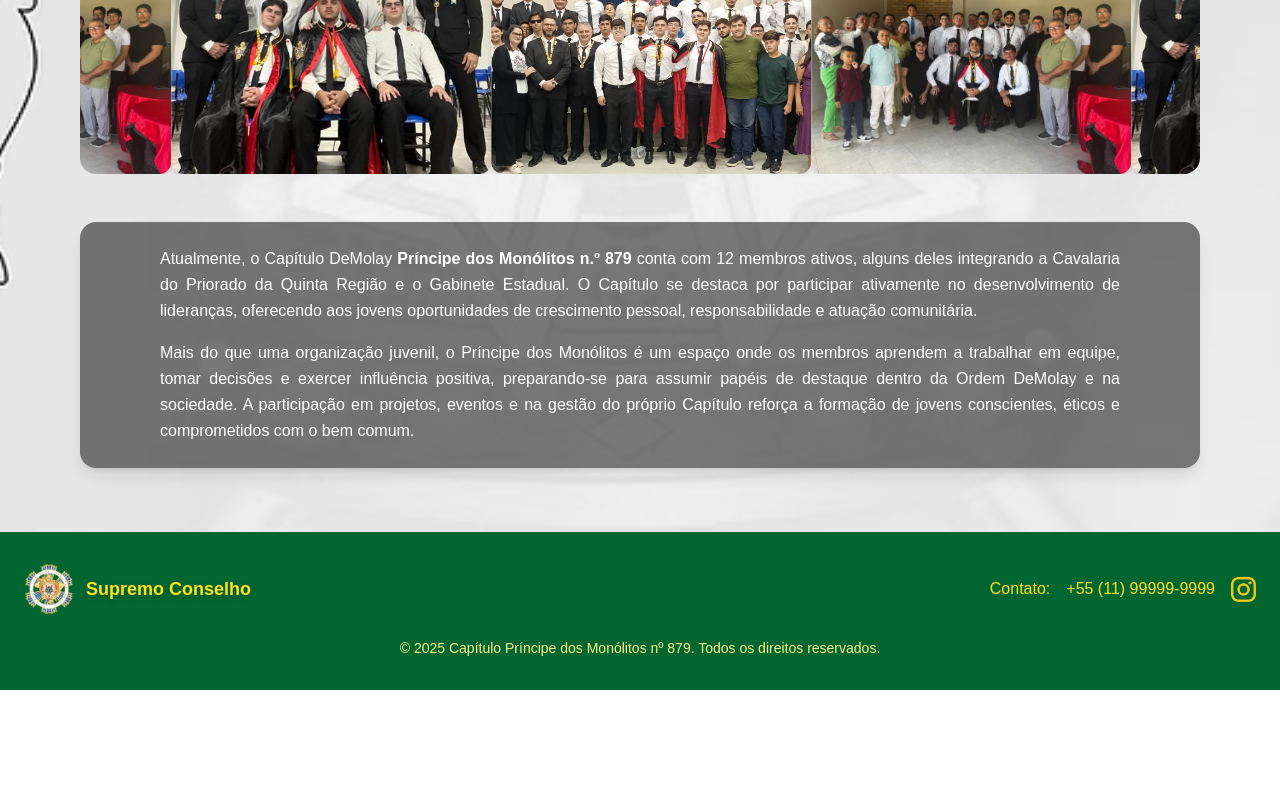
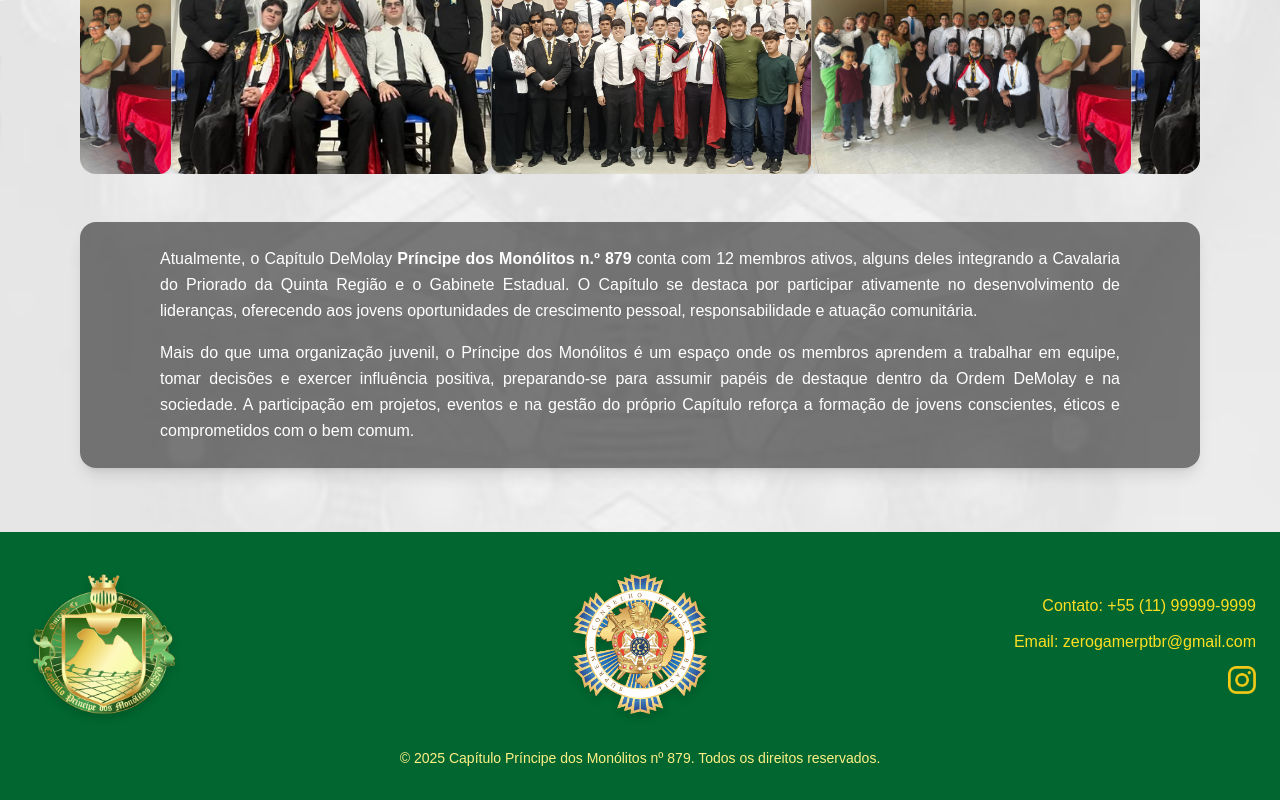
Before and after one commit to Natan-Lucena/Principe-Dos-Monolitos, a Next.js app in the folder frontend/: page / in a window 1280 px wide. Shown: the part 866-1666 px from the top of the page. Before the commit the page ends 1556 px from the top, so only its background shows below. Built offline with nearby package versions, Linux system fonts and the light colour scheme.

Commit message:
:sparkles: style: color

```diff
--- a/frontend/src/components/footer/index.tsx
+++ b/frontend/src/components/footer/index.tsx
@@ -1,35 +1,55 @@
 // src/components/Footer.tsx
 import Image from "next/image";
 import Link from "next/link";
+import capituloLogo from "@/assets/logo-without-back.png";
 import gabineteLogo from "@/assets/supremo-conselho-logo.png";
 import instaIcon from "@/assets/insta.png";
 
 export default function Footer() {
   return (
     <footer className="w-full bg-green-800 text-yellow-300 py-8 mt-16">
-      <div className="max-w-7xl mx-auto flex flex-col md:flex-row items-center justify-between px-6">
-        {/* Logo */}
-        <div className="flex items-center space-x-3 mb-6 md:mb-0">
+      <div className="max-w-7xl mx-auto grid grid-cols-1 md:grid-cols-3 items-center px-6 gap-8">
+        {/* Logo Capítulo (esquerda) */}
+        <div className="flex justify-center md:justify-start">
+          <Image
+            src={capituloLogo}
+            alt="Logo Capítulo"
+            width={160}
+            height={160}
+            className="drop-shadow-lg"
+          />
+        </div>
+
+        <div className="flex flex-col items-center">
           <Image
             src={gabineteLogo}
             alt="Logo Supremo Conselho"
-            width={50}
-            height={50}
+            width={140}
+            height={140}
+            className="drop-shadow-lg"
           />
-          <span className="font-bold text-lg drop-shadow-md">
-            Supremo Conselho
-          </span>
         </div>
 
-        {/* Contato + Instagram */}
-        <div className="flex items-center space-x-4 mb-6 md:mb-0">
-          <span className="font-medium">Contato:</span>
+        <div className="flex flex-col items-center md:items-end space-y-3 text-center md:text-right">
+          <div>
+            <span className="font-medium">Contato: </span>
             <a
               href="tel:+5511999999999"
               className="hover:text-yellow-400 transition"
             >
               +55 (11) 99999-9999
             </a>
+          </div>
+
+          <div>
+            <span className="font-medium">Email: </span>
+            <a
+              href="mailto:zerogamerptbr@gmail.com"
+              className="hover:text-yellow-400 transition"
+            >
+              zerogamerptbr@gmail.com
+            </a>
+          </div>
 
           <Link
             href="https://www.instagram.com/exemplo"
@@ -39,9 +59,9 @@ export default function Footer() {
             <Image
               src={instaIcon}
               alt="Instagram"
-              width={25}
-              height={25}
-              className="hover:opacity-80 transition"
+              width={28}
+              height={28}
+              className="hover:opacity-80 transition mx-auto md:mx-0"
             />
           </Link>
         </div>
--- a/frontend/src/components/navbar/index.tsx
+++ b/frontend/src/components/navbar/index.tsx
@@ -12,7 +12,7 @@ export default function Navbar({ isAlreadyLoggedIn }: NavbarProps) {
       <div className="max-w-7xl mx-auto flex items-center justify-between px-6 py-3">
         <div className="flex items-center space-x-3">
           <Image src={logo} alt="Logo Capítulo" width={50} height={50} />
-          <span className="font-bold text-lg text-black drop-shadow-md">
+          <span className="font-bold text-lg text-yellow-500 drop-shadow-md">
             Capítulo Príncipe dos Monólitos nº 879
           </span>
         </div>
```
Lines whose indentation alone changed are shown as unchanged.
